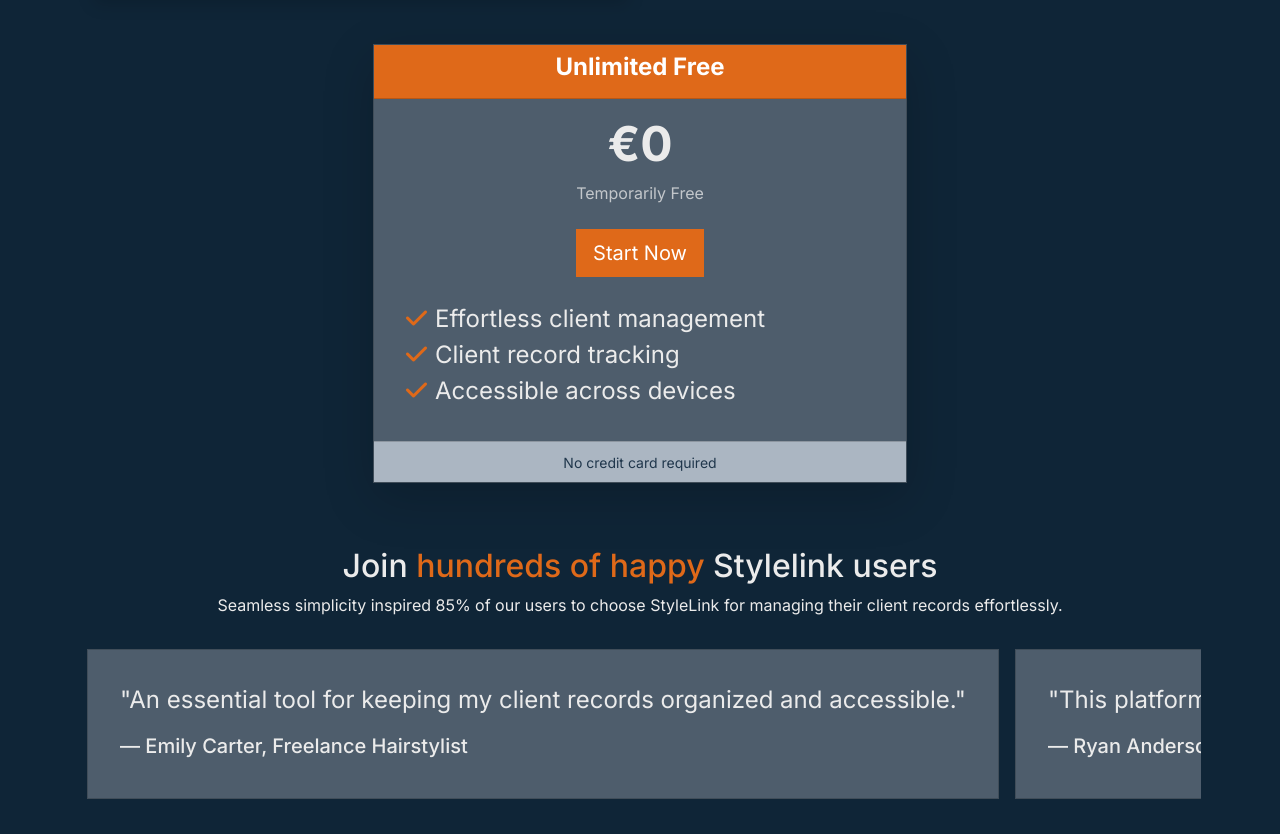
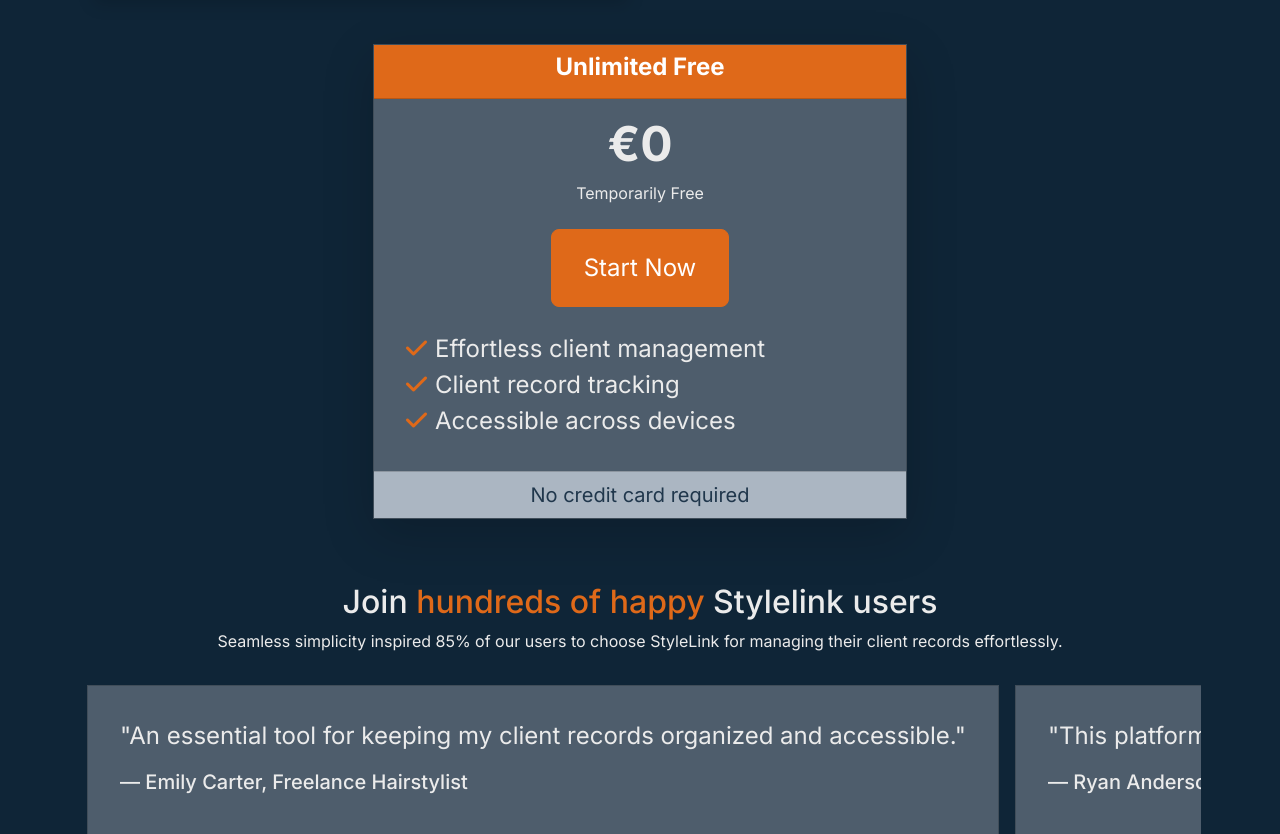
Before and after one commit to yaroslav-matala/stylelink-crm, a Django app: page / in a window 1280 px wide. Shown: the part 2825-3659 px from the top of the page. Run offline with Django 4.2, Linux system fonts and the light colour scheme; some libraries are stand-ins or nearby versions.

Commit message:
more contrasr bugfixes

```diff
--- a/client_manager/templates/client_manager/index.html
+++ b/client_manager/templates/client_manager/index.html
@@ -204,8 +204,8 @@
                     </div>
                     <div class="card-body">
                         <h2 class="display-5 fw-bold">€0</h2>
-                        <p class="text-muted mb-4">Temporarily Free</p>
-                        <a href="{% url 'account_signup' %}" class="btn btn-primary btn-lg mb-4">Start Now</a>
+                        <p class="mb-4">Temporarily Free</p>
+                        <a href="{% url 'account_signup' %}" class="btn btn-primary btn-xl mb-4">Start Now</a>
                         <ul class="list-unstyled text-start ps-3">
                             <li class="fs-4"><i class="fa-solid fa-check text-primary me-2"></i>Effortless client management</li>
                             <li class="fs-4"><i class="fa-solid fa-check text-primary me-2"></i>Client record tracking</li>
@@ -213,7 +213,7 @@
                         </ul>
                     </div>
                     <div class="card-footer bg-light">
-                        <small class="text-dark ">No credit card required</small>
+                        <small class="text-dark fs-5">No credit card required</small>
                     </div>
                 </div>
             </div>
--- a/templates/account/signup.html
+++ b/templates/account/signup.html
@@ -7,7 +7,7 @@
 {% load crispy_forms_tags %}
 
 {% block content %}
-<div class="container p-3">
+<div class="container p-3 mb-3">
   <div class="row">
     <div class="col-md-8 mt-3 offset-md-2">
       <h3 class="text-primary">{% trans "Sign Up" %}</h3>
```
